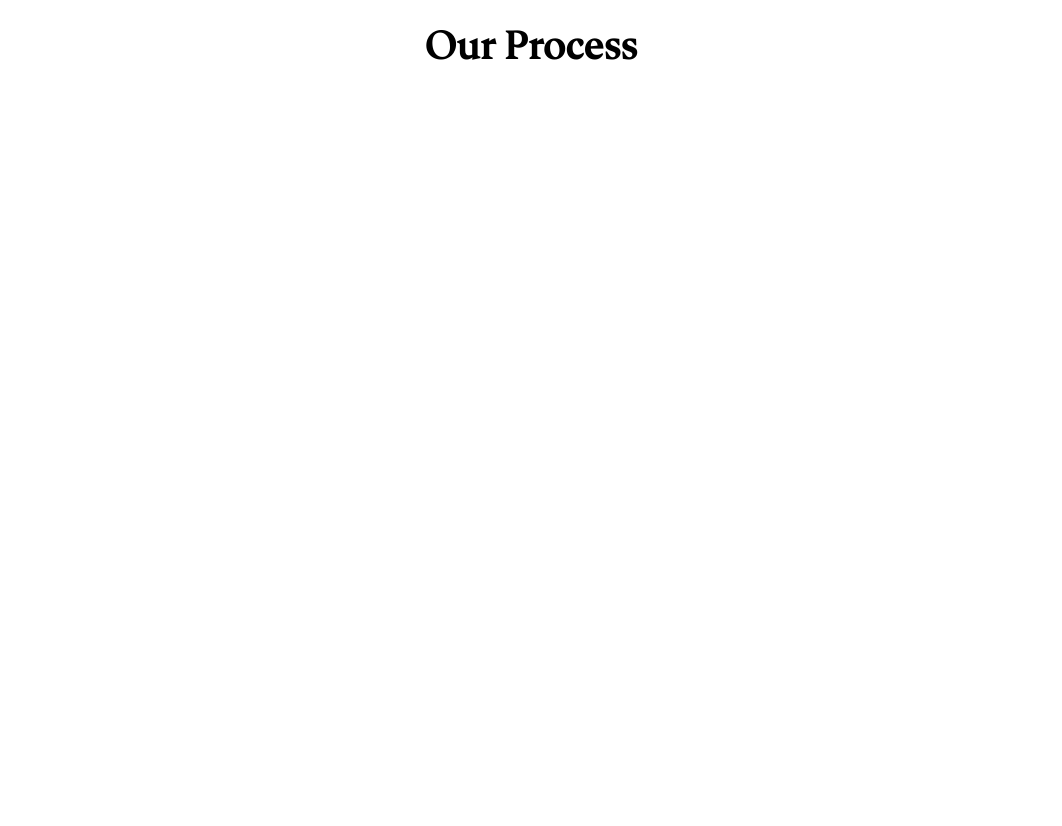
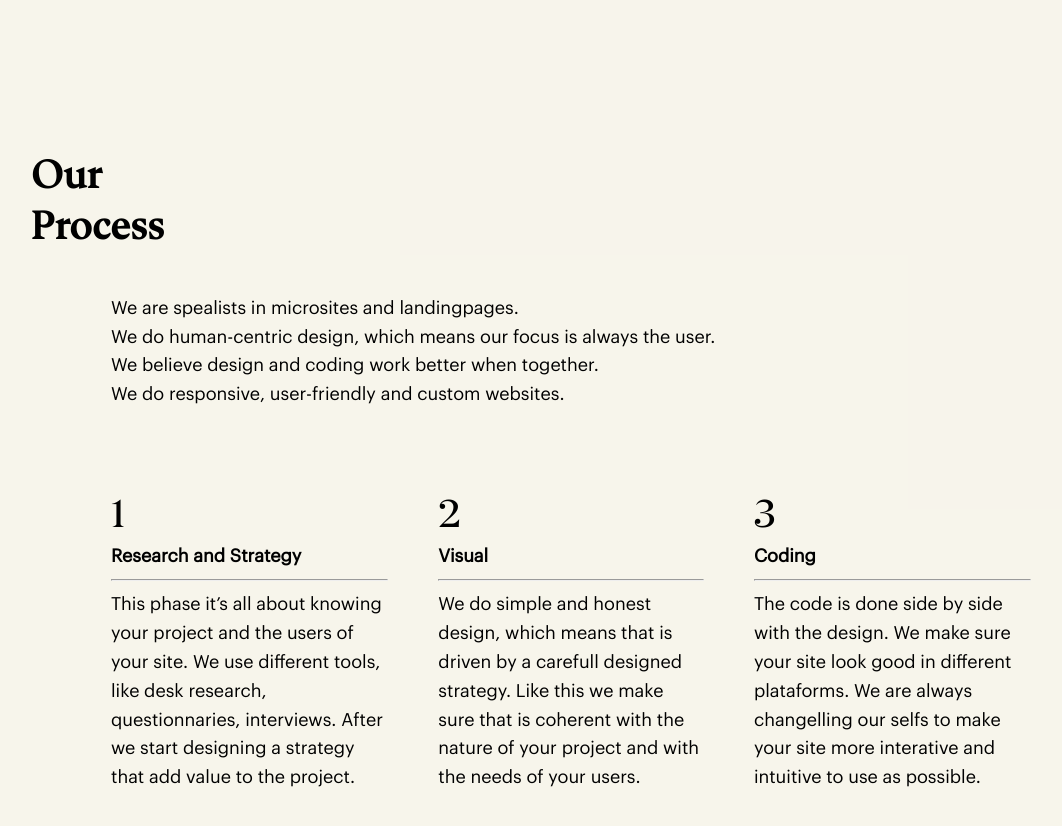
Before and after one commit to ritamedina27/divergentstudio, a React (Create React App) app in the folder divergent-studio/: page / in a window 1280 px wide. Shown: the top 826 px of the page, without its empty margins (109-1171 px from the left). Before the commit the page ends 800 px from the top, so only its background shows below. Built offline with nearby package versions, Linux system fonts and the light colour scheme.

Commit message:
missing random red line

```diff
--- a/divergent-studio/src/components/OurProcess/index.js
+++ b/divergent-studio/src/components/OurProcess/index.js
@@ -3,8 +3,63 @@ import "./styles.css";
 
 const OurProcess = (props) => {
   return (
-    <div className="container">
-      <h1>Our Process</h1>
+    <div className="container-OP">
+      <div className="title-OP">
+        <h1>
+          <strong>
+            Our <p>Process</p>
+          </strong>
+        </h1>
+        <div className="text-OP">
+          <h2>
+            <br />
+            We are spealists in microsites and landingpages.
+            <br />
+            We do human-centric design, which means our focus is always the
+            user.
+            <br />
+            We believe design and coding work better when together.
+            <br />
+            We do responsive, user-friendly and custom websites.
+            <br />
+          </h2>
+          <div className="stepsProcess">
+            <div className="stepOne">
+              <h1>1</h1>
+              <h2>
+                <strong>Research and Strategy</strong> <br />
+                <hr />
+                This phase it’s all about knowing your project and the users of
+                your site. We use different tools, like desk research,
+                questionnaries, interviews. After we start designing a strategy
+                that add value to the project.{" "}
+              </h2>
+            </div>
+            <div className="stepTwo">
+              <h1>2</h1>
+              <h2>
+                <strong>Visual</strong> <br />
+                <hr />
+                We do simple and honest design, which means that is driven by a
+                carefull designed strategy. Like this we make sure that is
+                coherent with the nature of your project and with the needs of
+                your users.{" "}
+              </h2>
+            </div>
+            <div className="stepTree">
+              <h1>3</h1>
+              <h2>
+                <strong>Coding</strong> <br />
+                <hr />
+                The code is done side by side with the design. We make sure your
+                site look good in different plataforms. We are always
+                changelling our selfs to make your site more interative and
+                intuitive to use as possible.
+              </h2>
+            </div>
+          </div>
+        </div>
+      </div>
     </div>
   );
 };
--- a/divergent-studio/src/components/OurProcess/styles.css
+++ b/divergent-studio/src/components/OurProcess/styles.css
@@ -3,7 +3,52 @@
   src: url(../../assets/Fonts/AriataDisplay-Regular.woff2) format("woff2");
 }
 
+@font-face {
+  font-family: "Graphik";
+  src: url(../../assets/Fonts/GraphikRegular.woff2) format("woff2");
+}
+
+.container-OP {
+  width: 100vw;
+  background-color: rgba(231, 224, 196, 0.34);
+}
+
+.title-OP {
+  padding: 140px;
+  margin-top: 0px;
+}
+
 h1 {
   font-family: "Ariata Display";
+  font-weight: 400;
   font-size: 36px;
+  line-height: 40%;
+  text-align: justify;
 }
+
+.text-OP {
+  padding-left: 80px;
+}
+
+h2 {
+  font-family: "Graphik";
+  font-weight: 400;
+  font-size: 18px;
+  line-height: 160%;
+  text-align: left;
+}
+
+.stepsProcess {
+  display: flex;
+  align-items: center;
+  justify-content: space-between;
+  margin-top: 70px;
+}
+
+.stepOne {
+  padding-right: 50px;
+}
+
+.stepTwo {
+  padding-right: 50px;
+}
```
Also changed, not shown: divergent-studio/src/assets/Fonts/GraphikRegular.woff2 (added), divergent-studio/src/assets/Fonts/redline.png (added), 14 other files (tests, documents, lock files or other folders).
